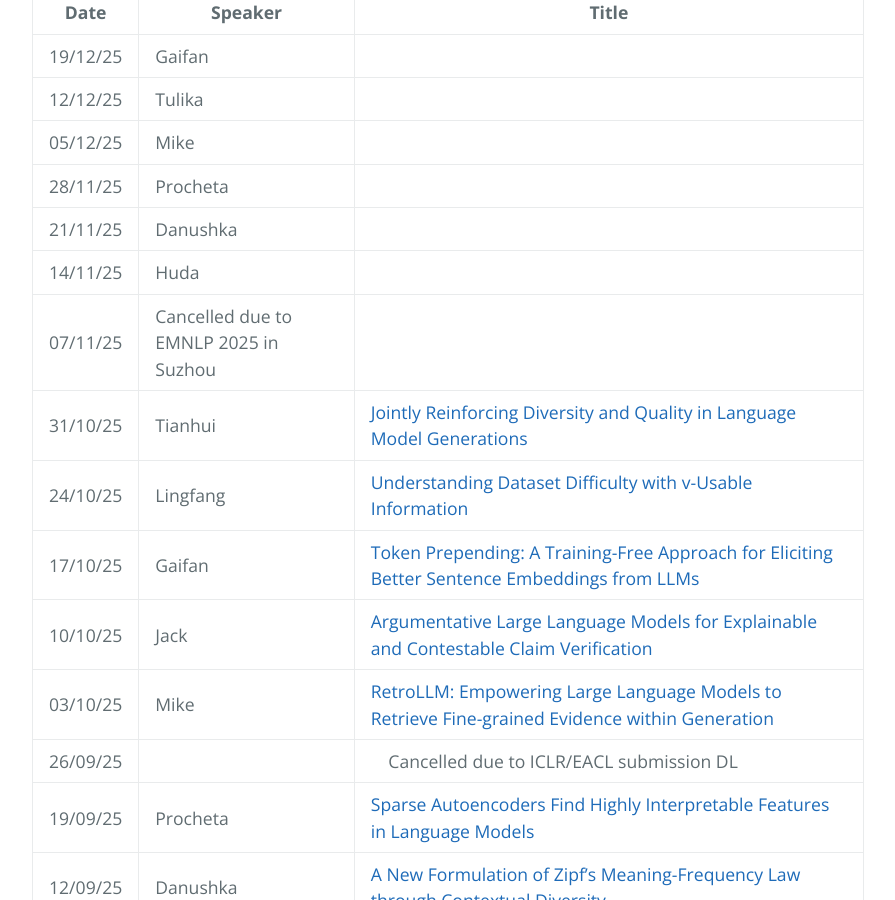
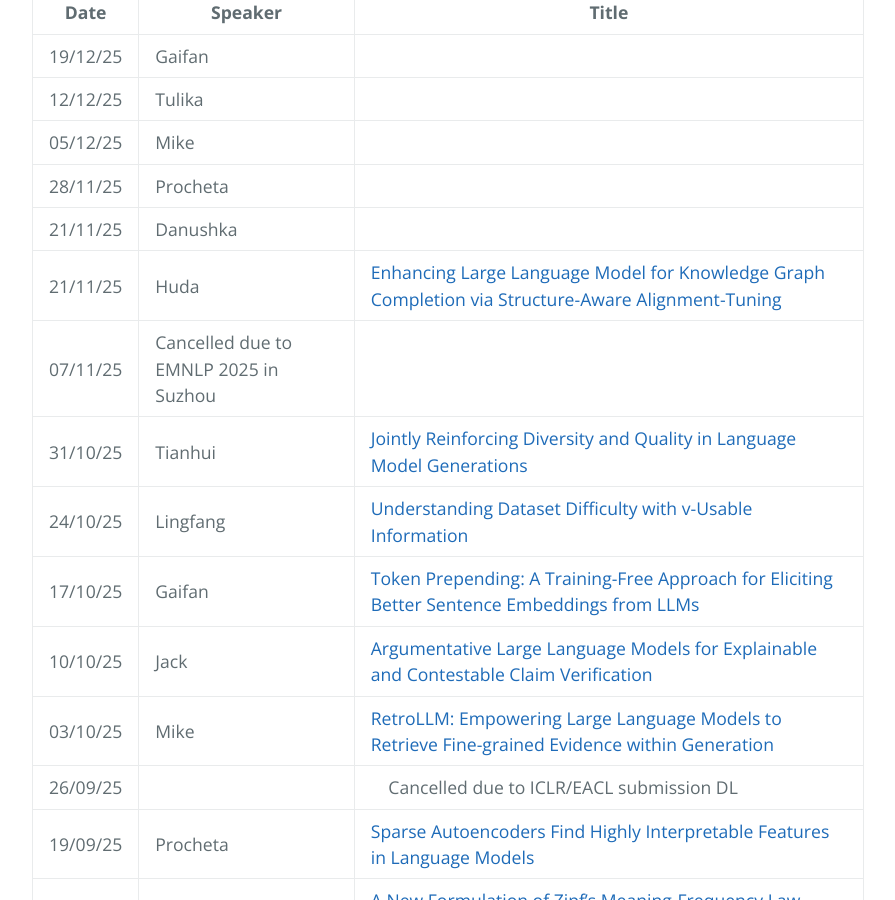
Before and after one commit to LivNLP/livnlp.github.io, a Jekyll site: the page built from reading.md, in a window 1280 px wide and 900 px high, scrolled down 584 px. Shown: the whole window, without its empty margins (192-1087 px from the left). Built offline with Jekyll 4.4.1, drawn with Linux system fonts in a browser that asks for light colours.

Commit message:
Update reading.md

```diff
--- a/reading.md
+++ b/reading.md
@@ -18,7 +18,7 @@ We meet on a weely basis to discuss recent research papers. Here is the schedule
 | 05/12/25|  Mike |
 | 28/11/25|  Procheta |
 | 21/11/25|  Danushka |
-| 14/11/25|  Huda |
+| 21/11/25|  Huda | [Enhancing Large Language Model for Knowledge Graph Completion via Structure-Aware Alignment-Tuning](https://aclanthology.org/2025.emnlp-main.1061/)
 | 07/11/25|  Cancelled due to EMNLP 2025 in Suzhou |
 | 31/10/25|  Tianhui | [Jointly Reinforcing Diversity and Quality in Language Model Generations](https://arxiv.org/abs/2509.02534)
 | 24/10/25|  Lingfang | [Understanding Dataset Difficulty with v-Usable Information](https://arxiv.org/abs/2110.08420)
```
